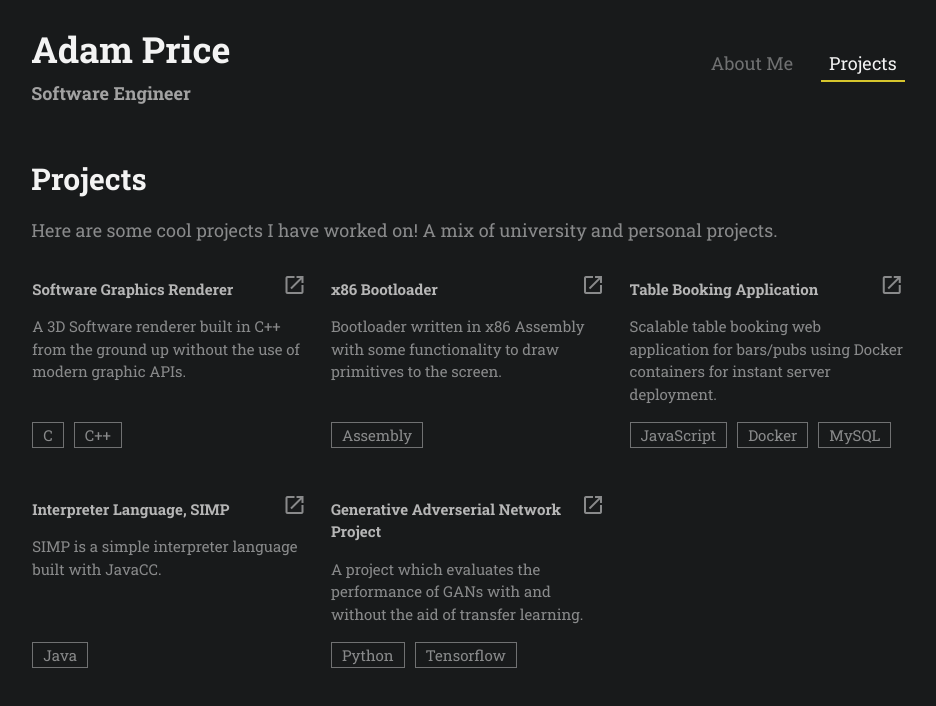
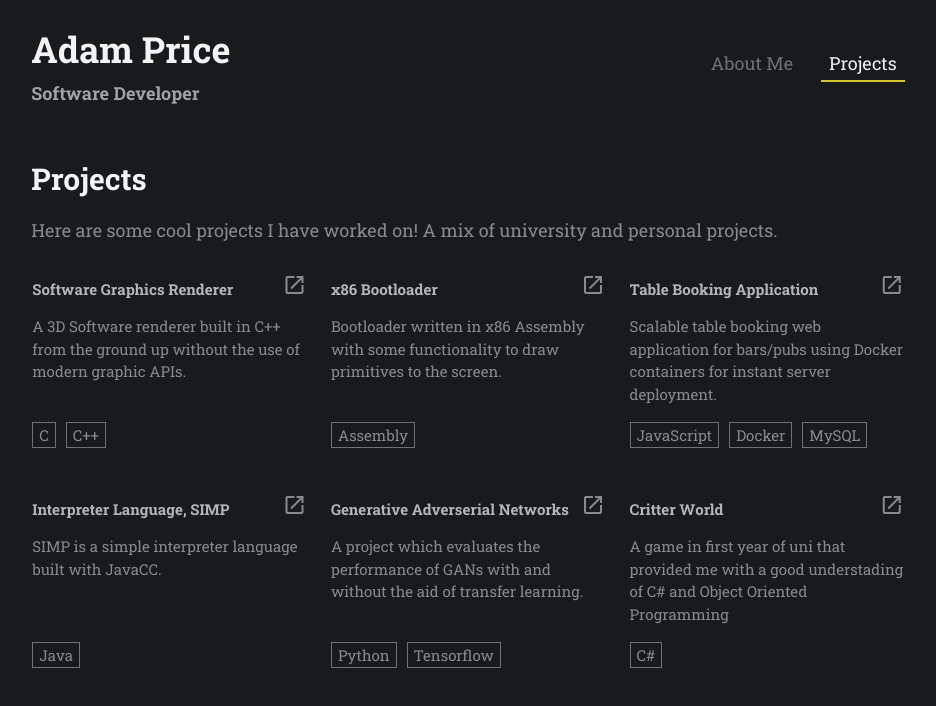
Before and after one commit to AdamGPrice/Portfolio, a React (Create React App) app: page /projects in a window 1280 px wide. Shown: the top 706 px of the page, without its empty margins (172-1108 px from the left). Built offline with nearby package versions, Linux system fonts and the light colour scheme.

Commit message:
Code Refactor and new project

```diff
--- a/public/index.html
+++ b/public/index.html
@@ -7,7 +7,7 @@
     <meta name="theme-color" content="#000000" />
     <meta
       name="description"
-      content="My Computer Science Portfolio with cool projects and stuff!"
+      content="My Computer Science portfolio with cool projects and stuff!"
     />
 
     <!-- Compiled and minified CSS -->
--- a/src/NavBar/NavBar.js
+++ b/src/NavBar/NavBar.js
@@ -11,7 +11,7 @@ const NavBar = (props) => {
           className="name"
           onClick={() => props.incrementRickRoll()}
         >Adam Price</h1>
-        <p className="sub-heading name-title">Software Engineer</p>
+        <p className="sub-heading name-title">Software Developer</p>
         <div className="nav-btns-mobile left">
           <Link className="link" to='/'>
             <div
--- a/src/Projects/ProjectCard.css
+++ b/src/Projects/ProjectCard.css
@@ -31,7 +31,7 @@
   margin-top: 0px;
   display: inline;
   margin-right: 10px;
-  padding: 2px 10px 2px 10px;
+  padding: 2px 6px 2px 6px;
   border: 1px solid rgb(112, 113, 114);
 }
 
--- a/src/Projects/ProjectCard.js
+++ b/src/Projects/ProjectCard.js
@@ -12,7 +12,7 @@ const TechBadge = (props) => {
 }
 
 const ProjectCard = (props) => {
-  const techbadges = props.value.tech.map((tech, index) => {
+  const techbadges = props.project.tech.map((tech, index) => {
     return(
       <TechBadge
         key={tech + index}
@@ -23,12 +23,12 @@ const ProjectCard = (props) => {
 
   return (
     <div
-      onClick={() => openInNewTab(props.value.git)}
+      onClick={() => openInNewTab(props.project.git)}
       className="projectcard-box col s12 m6 l4">
       <div className="projectcard-innerbox">
-        <p className="sub-heading">{props.value.title}</p>
+        <p className="sub-heading">{props.project.title}</p>
         <i className="material-icons open-icon">open_in_new</i>
-        <p>{props.value.desc}</p>
+        <p>{props.project.desc}</p>
       </div>
         {techbadges}
     </div>
--- a/src/Projects/Projects.js
+++ b/src/Projects/Projects.js
@@ -1,44 +1,12 @@
 import ProjectCard from './ProjectCard';
-
-const projectsRaw = [
-  {
-    title: 'Software Graphics Renderer',
-    desc: 'A 3D Software renderer built in C++ from the ground up without the use of modern graphic APIs.',
-    tech: ['C', 'C++'],
-    git: 'https://github.com/AdamGPrice/Software-Graphics-Renderer',
-  },
-  {
-    title: 'x86 Bootloader',
-    desc: 'Bootloader written in x86 Assembly with some functionality to draw primitives to the screen.',
-    tech: ['Assembly'],
-    git: 'https://github.com/AdamGPrice/x86-Graphics',
-  },
-  {
-    title: 'Table Booking Application',
-    desc: 'Scalable table booking web application for bars/pubs using Docker containers for instant server deployment.',
-    tech: ['JavaScript', 'Docker', 'MySQL'],
-    git: 'https://github.com/AdamGPrice/Table-Booking-Application',
-  },
-  {
-    title: 'Interpreter Language, SIMP',
-    desc: 'SIMP is a simple interpreter language built with JavaCC.',
-    tech: ['Java'],
-    git: 'https://github.com/AdamGPrice/SIMP-Language-Interpreter',
-  },
-  {
-    title: 'Generative Adverserial Network Project',
-    desc: 'A project which evaluates the performance of GANs with and without the aid of transfer learning.',
-    tech: ['Python', 'Tensorflow'],
-    git: 'https://github.com/AdamGPrice/Generative-Adversarial-Network',
-  },
-]
+import projects from './rawInfo';
 
 const Projects = () => {
-  const projects = projectsRaw.map((value, index) => {
+  const projectsSimple = projects.simple.map((project, index) => {
     return(
       <ProjectCard
-        key={value.title + index}
-        value={value}
+        key={project.title + index}
+        project={project}
       />
     )
   });
@@ -49,7 +17,7 @@ const Projects = () => {
         <h2>Projects</h2>
         <p>Here are some cool projects I have worked on! A mix of university and personal projects.</p>
         <div className="row">
-          {projects}
+          {projectsSimple}
         </div>
       </div>
     </div>
--- /dev/null
+++ b/src/Projects/rawInfo.js
@@ -0,0 +1,42 @@
+const simple = [
+  {
+    title: 'Software Graphics Renderer',
+    desc: 'A 3D Software renderer built in C++ from the ground up without the use of modern graphic APIs.',
+    tech: ['C', 'C++'],
+    git: 'https://github.com/AdamGPrice/Software-Graphics-Renderer',
+  },
+  {
+    title: 'x86 Bootloader',
+    desc: 'Bootloader written in x86 Assembly with some functionality to draw primitives to the screen.',
+    tech: ['Assembly'],
+    git: 'https://github.com/AdamGPrice/x86-Graphics',
+  },
+  {
+    title: 'Table Booking Application',
+    desc: 'Scalable table booking web application for bars/pubs using Docker containers for instant server deployment.',
+    tech: ['JavaScript', 'Docker', 'MySQL'],
+    git: 'https://github.com/AdamGPrice/Table-Booking-Application',
+  },
+  {
+    title: 'Interpreter Language, SIMP',
+    desc: 'SIMP is a simple interpreter language built with JavaCC.',
+    tech: ['Java'],
+    git: 'https://github.com/AdamGPrice/SIMP-Language-Interpreter',
+  },
+  {
+    title: 'Generative Adverserial Networks',
+    desc: 'A project which evaluates the performance of GANs with and without the aid of transfer learning.',
+    tech: ['Python', 'Tensorflow'],
+    git: 'https://github.com/AdamGPrice/Generative-Adversarial-Network',
+  },
+  {
+    title: 'Critter World',
+    desc: 'A game in first year of uni that provided me with a good understading of C# and Object Oriented Programming',
+    tech: ['C#'],
+    git: '#',
+  },
+]
+
+const projects = { simple };
+
+export default projects;
--- a/src/index.js
+++ b/src/index.js
@@ -5,7 +5,7 @@ import App from './App';
 import { BrowserRouter } from 'react-router-dom';
 
 console.log('You shouldn\'t be looking here 🤓');
-console.log('Check this hilarious video out.', 'https://www.youtube.com/watch?v=dQw4w9WgXcQ');
+console.log('Check out this hilarious video.', 'https://www.youtube.com/watch?v=dQw4w9WgXcQ');
 
 ReactDOM.render(
   <BrowserRouter>
```
Also changed, not shown: 11 other files (tests, documents, lock files or other folders).
